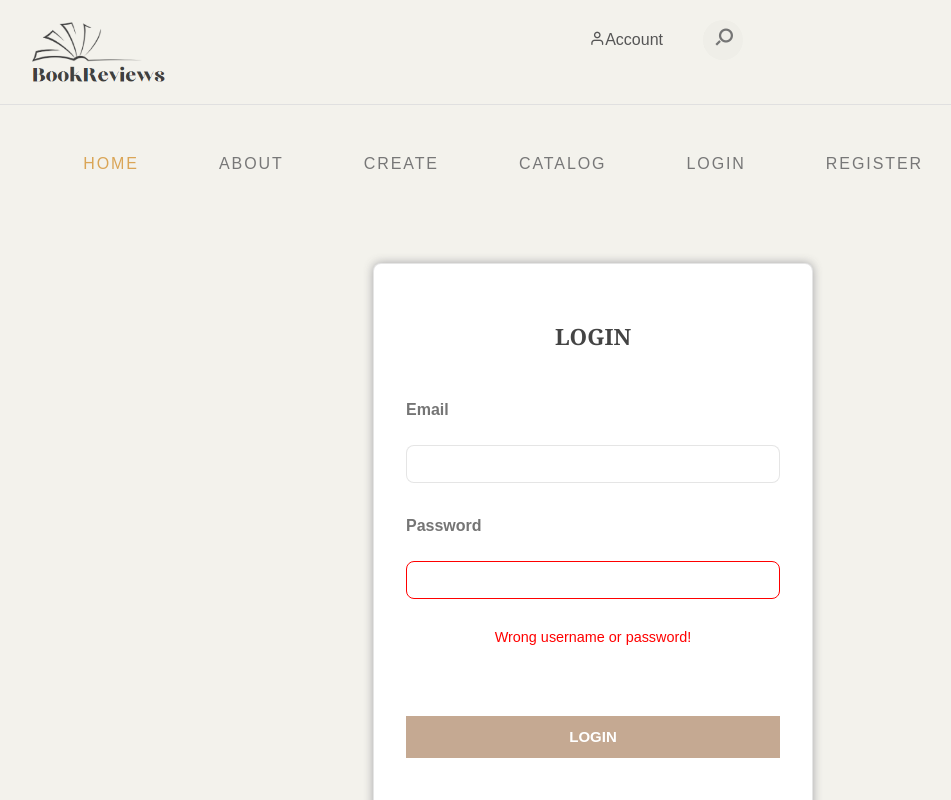
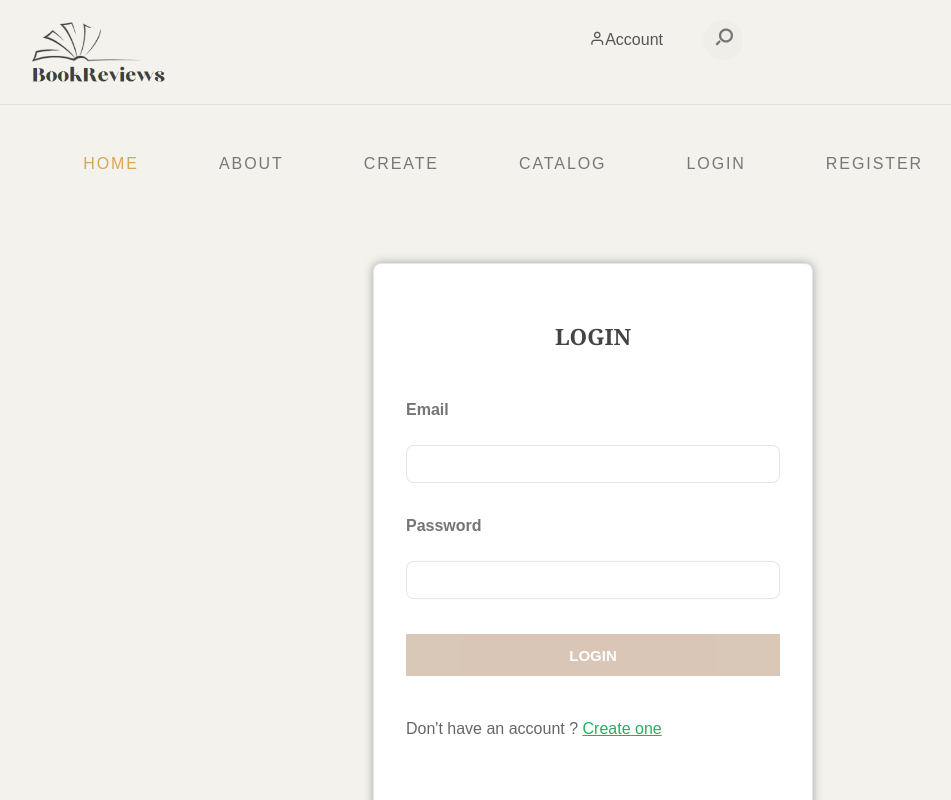
Before and after one commit to ZlatinZlatinov/Book-Reviews, an Angular app in the folder client/book-reviews/: page /login in a window 1280 px wide. Shown: the top 800 px of the page, without its empty margins (47-998 px from the left). Built offline with nearby package versions, Linux system fonts and the light colour scheme.

Commit message:
Added Validation to Login Component

```diff
--- a/client/book-reviews/src/app/auth-user/auth-user.module.ts
+++ b/client/book-reviews/src/app/auth-user/auth-user.module.ts
@@ -1,5 +1,7 @@
 import { NgModule } from '@angular/core';
 import { CommonModule } from '@angular/common';
+import { RouterModule } from '@angular/router';
+
 import { LoginComponent } from './login/login.component';
 import { RegisterComponent } from './register/register.component';
 import { FormsModule, ReactiveFormsModule } from '@angular/forms';
@@ -13,8 +15,9 @@ import { FormsModule, ReactiveFormsModule } from '@angular/forms';
   ],
   imports: [
     CommonModule,
+    RouterModule,
     FormsModule,
-    ReactiveFormsModule
+    ReactiveFormsModule,
   ],
   exports: [
     LoginComponent,
--- a/client/book-reviews/src/app/auth-user/login/login.component.html
+++ b/client/book-reviews/src/app/auth-user/login/login.component.html
@@ -1,13 +1,27 @@
 <section class="form-container">
 
-	<form action="">
+	<form [formGroup]="form" (ngSubmit)="logUser()">
 		<h3>Login</h3>
+
+		<!--Email-->
 		<label>Email</label>
-		<input type="email" name="" class="box" id="">
+		<input type="email" name="email" class="box" formControlName="email">
+
+		<ng-container *ngIf="form.get('email')?.touched">
+			<span class="error" *ngIf="form.get('email')?.errors?.['required']">Email is required!</span>
+			<span class="error" *ngIf="form.get('email')?.errors?.['emailValidator']">This is not a valid email
+				address!</span>
+		</ng-container>
+
+		<!--Password-->
 		<label>Password</label>
-		<input type="password" name="" class="input-error" id="">
-		<p class="error">Wrong username or password!</p>
-		<input type="submit" value="Login" class="btn">
-		<p>Don't have an account ? <a href="#">Create one</a></p>
+		<input type="password" name="password" class="box" formControlName="password">
+
+		<ng-container *ngIf="form.get('password')?.touched">
+			<span class="error" *ngIf="form.get('password')?.errors?.['required']">Password is required!</span>
+		</ng-container>
+
+		<input type="submit" value="Login" class="btn" disabled="!form.ivalid">
+		<p>Don't have an account ? <a routerLink="/register">Create one</a></p>
 	</form>
 </section>
--- a/client/book-reviews/src/app/auth-user/login/login.component.ts
+++ b/client/book-reviews/src/app/auth-user/login/login.component.ts
@@ -1,4 +1,6 @@
 import { Component } from '@angular/core';
+import { FormBuilder, Validators } from '@angular/forms';
+import { emailValidator } from 'src/app/shared/emailValidatod';
 
 @Component({
   selector: 'app-login',
@@ -6,5 +8,19 @@ import { Component } from '@angular/core';
   styleUrls: ['./login.component.css']
 })
 export class LoginComponent {
+  form = this.fb.group({
+    email: ["", [Validators.required, emailValidator('email')]],
+    password: ["", Validators.required],
+  })
 
+  constructor(private fb: FormBuilder) { }
+
+  logUser(): void {
+    if (this.form.invalid) {
+      return;
+    }
+
+    console.log(this.form.value);
+
+  }
 }
--- a/client/book-reviews/src/app/auth-user/register/register.component.html
+++ b/client/book-reviews/src/app/auth-user/register/register.component.html
@@ -54,7 +54,7 @@
             </ng-container>
 
         </ng-container>
-        <input type="submit" value="Register" class="btn">
-        <p>Have an account ? <a href="#">Click here</a></p>
+        <input type="submit" value="Register" class="btn" disabled="!form.ivalid">
+        <p>Have an account ? <a routerLink='/login'>Click here</a></p>
     </form>
 </section>
--- a/client/book-reviews/src/app/auth-user/register/register.component.ts
+++ b/client/book-reviews/src/app/auth-user/register/register.component.ts
@@ -17,14 +17,17 @@ export class RegisterComponent {
       password: ["", [Validators.required, Validators.minLength(6)]],
       rePass: ["", [Validators.required,]]
     },
-    {
-      validators: [matchPasswordsValidator('password', 'rePass')],
-    })
+      {
+        validators: [matchPasswordsValidator('password', 'rePass')],
+      })
   })
 
   constructor(private fb: FormBuilder) { }
 
-  regUser(): void{
+  regUser(): void {
+    if (this.form.invalid) {
+      return;
+    }
     console.log(this.form.value);
 
   }
```
